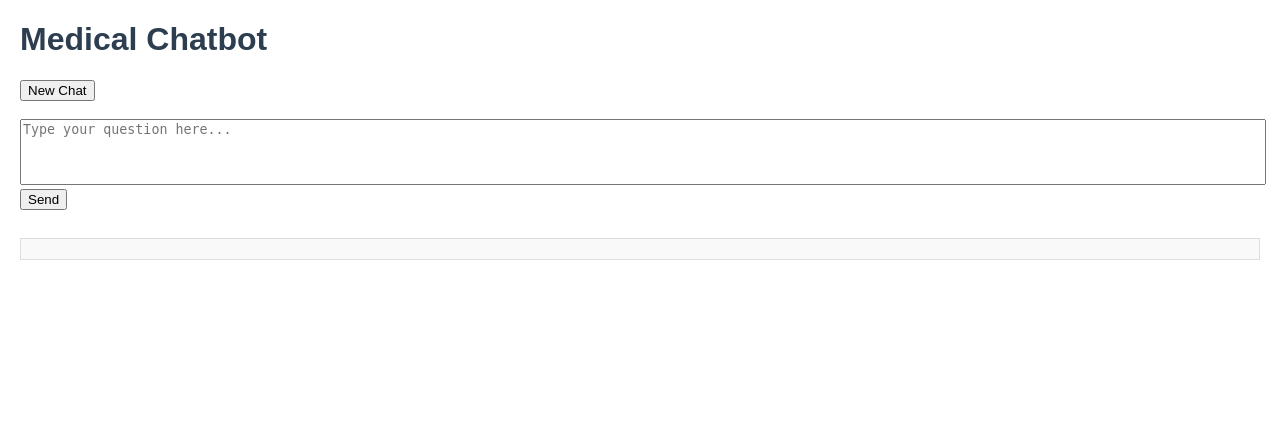
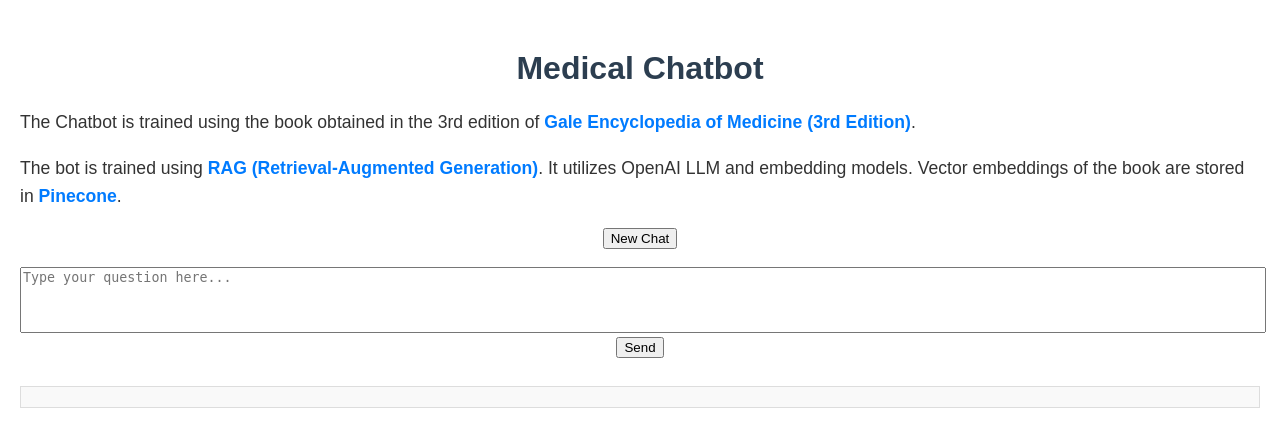
Before and after one commit to Rob-Christian/Medical-Chatbot, a Flask app: page / in a window 1280 px wide. Shown: the top 447 px of the page. Run offline with Flask 3, Linux system fonts and the light colour scheme.

Commit message:
Update index.html

```diff
--- a/templates/index.html
+++ b/templates/index.html
@@ -8,9 +8,11 @@
         body {
             font-family: Arial, sans-serif;
             margin: 20px;
+            text-align: center; /* Center all content by default */
         }
         h1 {
             color: #2c3e50;
+            margin-top: 50px;
         }
         textarea {
             width: 100%;
@@ -39,10 +41,32 @@
             color: #e74c3c;
             display: none;
         }
+        .info-section {
+            margin-top: 20px;
+            font-size: 1.1em;
+            color: #333;
+            line-height: 1.6;
+            text-align: left; /* Align information to the left */
+        }
+        .info-section a {
+            color: #007BFF;
+            text-decoration: none;
+            font-weight: bold;
+        }
+        .info-section a:hover {
+            text-decoration: underline;
+        }
     </style>
 </head>
 <body>
     <h1>Medical Chatbot</h1>
+
+    <div class="info-section">
+        <p>The Chatbot is trained using the book obtained in the 3rd edition of <a href="https://staibabussalamsula.ac.id/wp-content/uploads/2024/06/The-Gale-Encyclopedia-of-Medicine-3rd-Edition-staibabussalamsula.ac_.id_.pdf" target="_blank">Gale Encyclopedia of Medicine (3rd Edition)</a>.</p>
+
+        <p>The bot is trained using <a href="https://aws.amazon.com/what-is/retrieval-augmented-generation/" target="_blank">RAG (Retrieval-Augmented Generation)</a>. It utilizes OpenAI LLM and embedding models. Vector embeddings of the book are stored in <a href="https://www.pinecone.io/" target="_blank">Pinecone</a>.</p>
+    </div>
+
     <button id="newChatBtn">New Chat</button>
     <br><br>
     <textarea id="userInput" rows="4" cols="50" placeholder="Type your question here..."></textarea>
```
